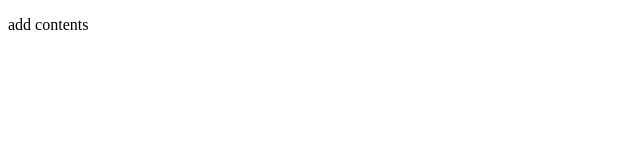
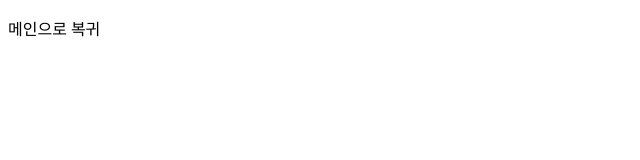
Before and after one commit to pumkinni/gitTest, a plain HTML site: page index.html in a window 1280 px wide. Shown: the full height of the page, 0-640 px from the left. Drawn offline with Linux system fonts and the light colour scheme.

Commit message:
메인으로 돌아가

```diff
--- a/index.html
+++ b/index.html
@@ -7,7 +7,7 @@
     <title>메인은 그대로 진행해 브랜치 영향없이 진행</title>
 </head>
 <body>
-    <p>add contents</p>
+    <p>메인으로 복귀</p>
 
 </body>
 </html>
```
